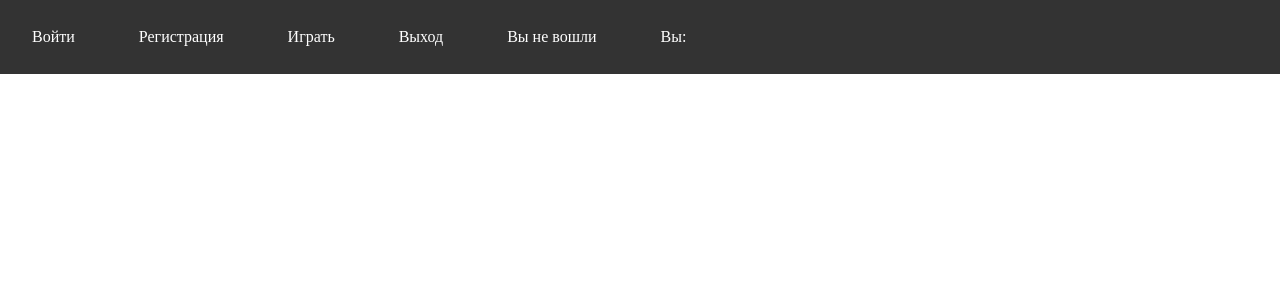
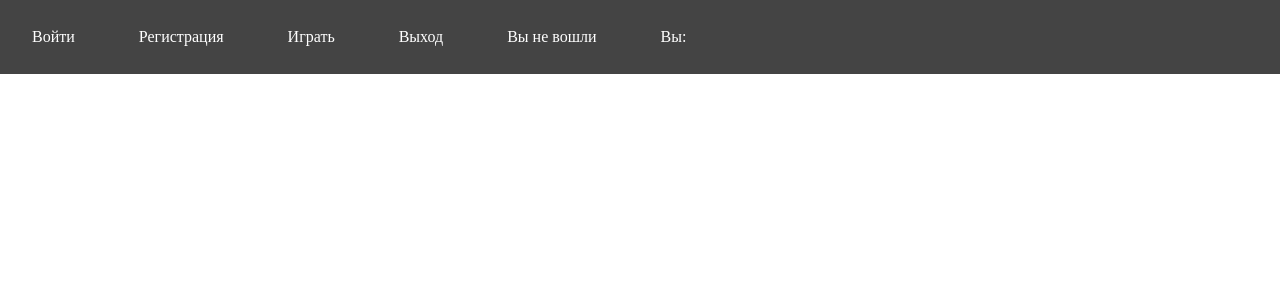
Before and after one commit to NekKlass/online-strategic-game, a PHP site: page / in a window 1280 px wide. Shown: the top 300 px of the page. Run offline with PHP 8.4, Linux system fonts and the light colour scheme.

Commit message:
menu is now lighter

```diff
--- a/styles/index.css
+++ b/styles/index.css
@@ -9,7 +9,7 @@ body, html {
     margin: 0;
     padding: 0;
     overflow: hidden;
-    background-color: #333;
+    background-color: #444;
 }
 #menu li, #menu a {
 	float: left;
```
